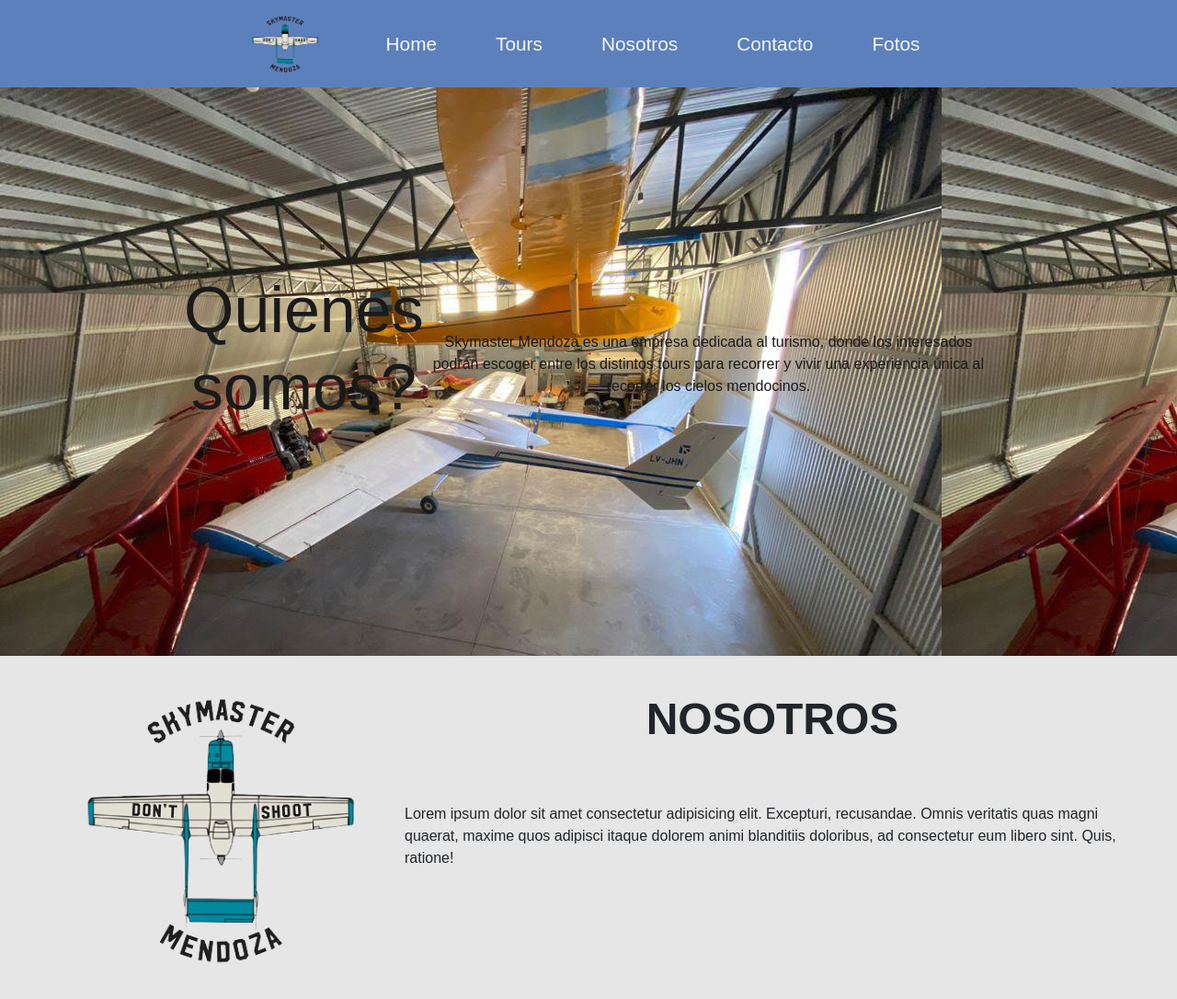
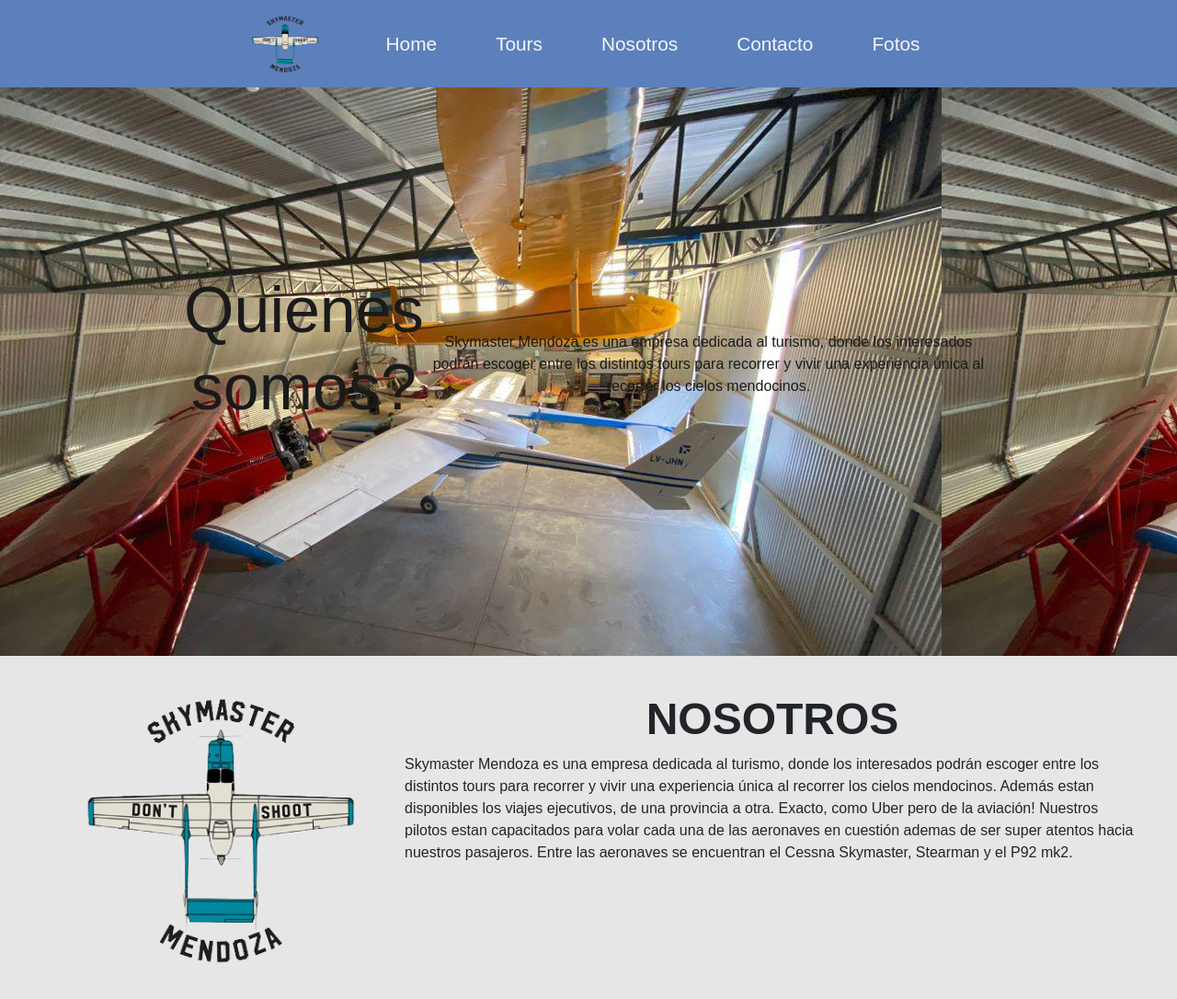
Before and after one commit to AxelVanDitmar/SkymasterVanDitmar, a website: page pages/Nosotros.html in a window 1280 px wide. Shown: the top 1086 px of the page at 92% size. Drawn offline with nearby package versions, Linux system fonts and the light colour scheme; grey boxes are pictures that could not be loaded; files whose address does not match are found by name.

Commit message:
detallando Nosotros

```diff
--- a/pages/Nosotros.html
+++ b/pages/Nosotros.html
@@ -64,7 +64,11 @@
       </div>
       <h3 class="titulo-nosotros-index"> NOSOTROS </h3>
 
-      <p class="texto-nosotros-index">Lorem ipsum dolor sit amet consectetur adipisicing elit. Excepturi, recusandae. Omnis veritatis quas magni quaerat, maxime quos adipisci itaque dolorem animi blanditiis doloribus, ad consectetur eum libero sint. Quis, ratione!</p>
+      <p class="texto-nosotros-index">Skymaster Mendoza es una empresa dedicada al turismo, donde los interesados podrán escoger entre los distintos tours para recorrer y vivir una experiencia única al recorrer los cielos mendocinos.
+        Además estan disponibles los viajes ejecutivos, de una provincia a otra. Exacto, como Uber pero de la aviación!
+        Nuestros pilotos estan capacitados para volar cada una de las aeronaves en cuestión ademas de ser super atentos hacia nuestros pasajeros.
+        Entre las aeronaves se encuentran el Cessna Skymaster, Stearman y el P92 mk2.
+      </p>
     </div>
 
       <div class="mapa">
```
